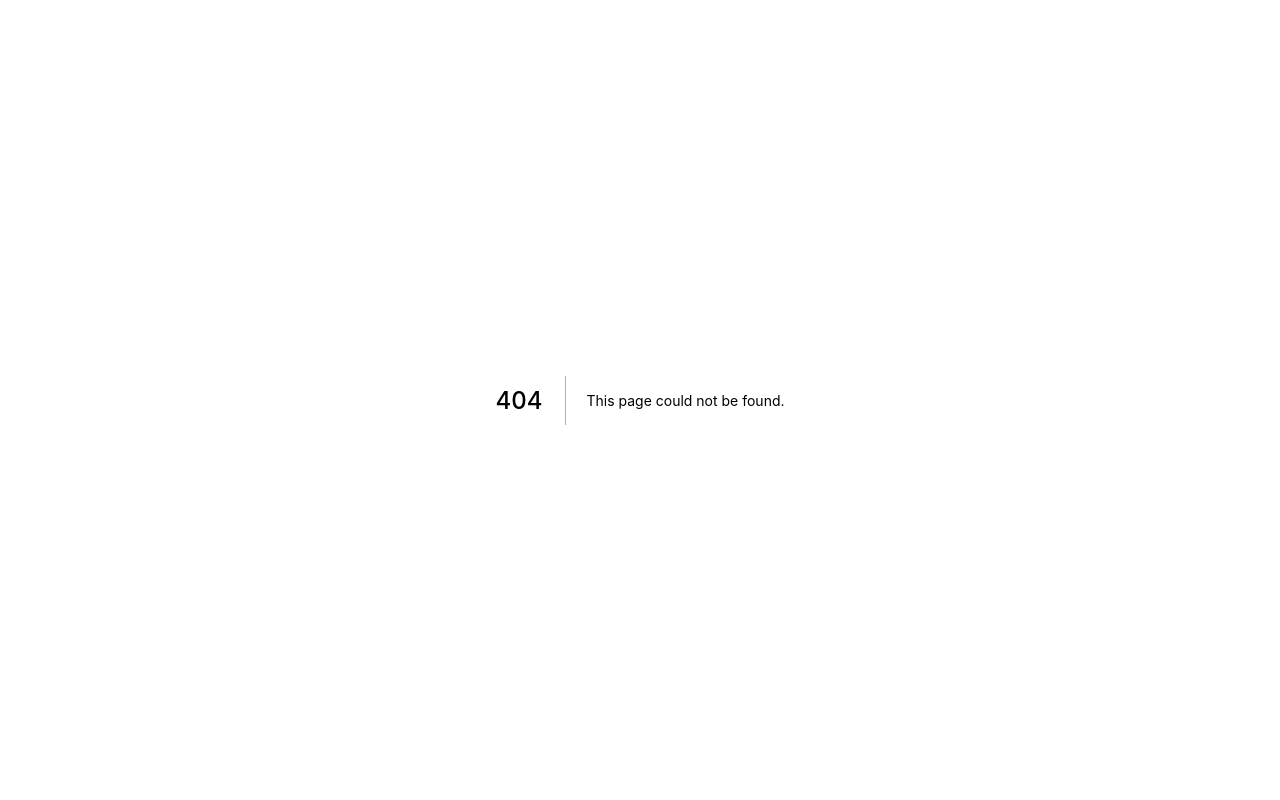
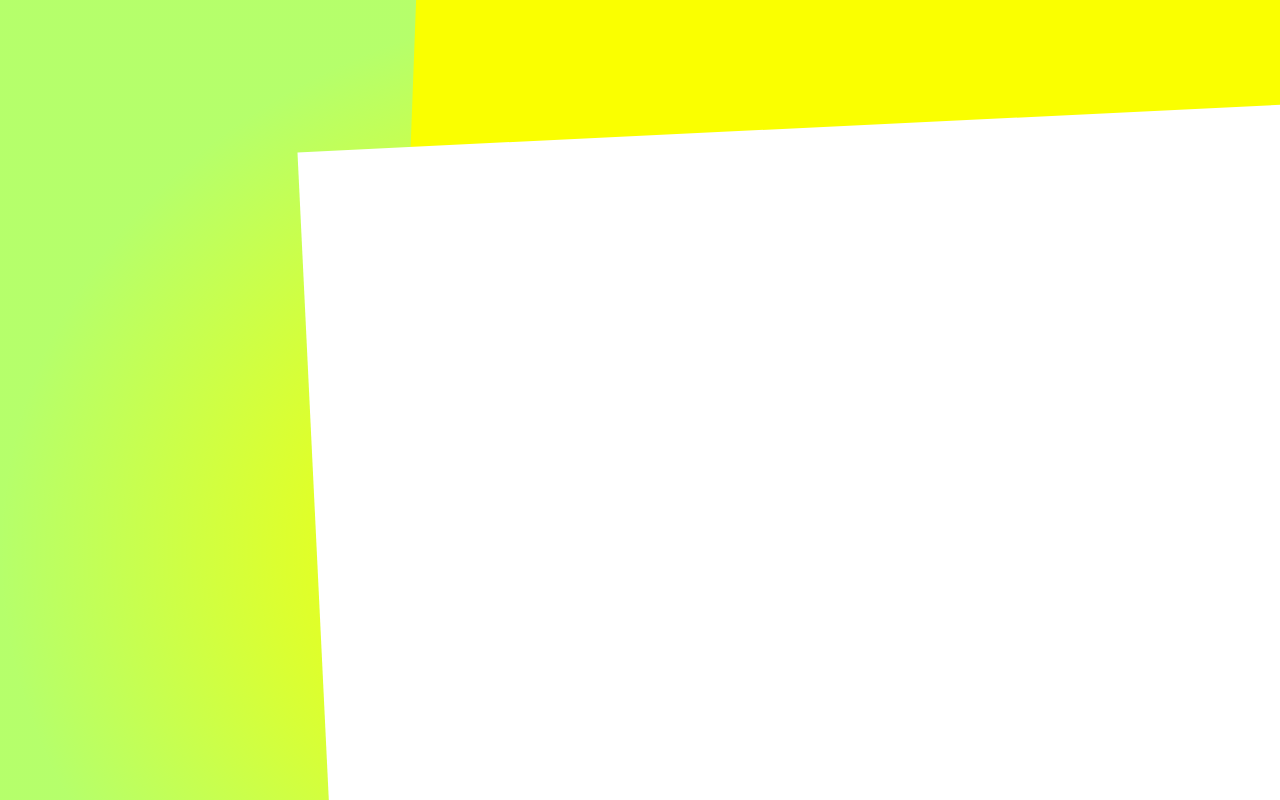
Before and after one commit to itsgratien/job-application-app, a Next.js app in the folder web/: page /dashboard in a window 1280 px wide. Before the commit this address had no page. Shown: the top 800 px of the page. Built offline with nearby package versions, Linux system fonts and the light colour scheme.

Commit message:
designed dashboard UI

```diff
--- a/web/src/components/ApplicationForm/ApplicationForm.tsx
+++ b/web/src/components/ApplicationForm/ApplicationForm.tsx
@@ -72,14 +72,12 @@ export const ApplicationForm = () => {
           />
         </div>
       </div>
-      <div className={style.section}>
       <button
         type="submit"
         className={classname('outline-none focus:outline-none font-bold', style.submitBtn)}
       >
         Submit
       </button>
-      </div>
     </form>
   );
 };
--- a/web/src/components/ApplicationForm/Style.module.scss
+++ b/web/src/components/ApplicationForm/Style.module.scss
@@ -19,6 +19,7 @@
         margin-bottom: 5px;
         width: 100%;
         padding: 0 1px;
+        background: none;
     }
 
     .fileInput {
@@ -66,5 +67,7 @@
         height: 50px;
         border-radius: 10px;
         font-size: 15px;
+        margin-top: 30px;
+        margin-left: -5px;
     }
 }
--- a/web/src/pages/apply.tsx
+++ b/web/src/pages/apply.tsx
@@ -4,8 +4,11 @@ import style from '../styles/Home.module.scss';
 import classnames from 'classnames';
 import { Layout } from '@/components/Shared/Layout';
 import { ApplicationForm } from '@/components/ApplicationForm/ApplicationForm';
+import { Icon } from '@iconify/react';
+import { useRouter } from 'next/router';
 
 const Apply: NextPage = () => {
+  const router = useRouter();
   return (
     <>
       <Head>
@@ -13,7 +16,14 @@ const Apply: NextPage = () => {
       </Head>
       <Layout>
         <div className={classnames(style.application, 'relative')}>
-          <div className={style.title}>
+          <div className={classnames('flex items-center', style.title)}>
+            <button
+              type="button"
+              className={classnames('outline-none focus:outline-none')}
+              onClick={() => router.push('/')}
+            >
+              <Icon icon="eva:arrow-ios-back-fill" fontSize={60} />
+            </button>
             <span className="font-bold">Application Form</span>
           </div>
           <div className={classnames(style.form, 'bg-white')}>
--- /dev/null
+++ b/web/src/pages/dashboard.tsx
@@ -0,0 +1,32 @@
+import type { NextPage } from 'next';
+import Head from 'next/head';
+import style from '../styles/Dashboard.module.scss';
+import { Layout } from '@/components/Shared/Layout';
+import classname from 'classnames';
+
+const Dashboard: NextPage = () => {
+  return (
+    <>
+      <Head>
+        <title>Simple Job Application System</title>
+      </Head>
+      <Layout>
+        <div className={style.header}>
+          <ul>
+            <li>
+              <span>Applicants</span>
+            </li>
+            <li>
+              <button type='button'>Logout</button>
+            </li>
+          </ul>
+        </div>
+        <div className={classname(style.dashboard)}>
+          <div className={classname(style.showcase)}></div>
+        </div>
+      </Layout>
+    </>
+  );
+};
+
+export default Dashboard;
--- /dev/null
+++ b/web/src/styles/Dashboard.module.scss
@@ -0,0 +1,25 @@
+.dashboard {
+  margin-top: 60px;
+}
+.showcase {
+  height: 100vh;
+  margin-left: -80px;
+  position: relative;
+  &::after {
+    content: '';
+    position: absolute;
+    background-color: white;
+    transform: rotate(-2.77deg);
+    height: 120%;
+    width: 120%;
+  }
+}
+
+.header {
+  padding-left: 300px;
+  padding-right: 69px;
+  ul {
+    display: flex;
+    justify-content: space-between;
+  }
+}
--- a/web/src/styles/Home.module.scss
+++ b/web/src/styles/Home.module.scss
@@ -43,8 +43,9 @@
   .form{
       padding: 50px 40px;
       border-radius: 20px;
-      margin-top: 69px;
+      margin-top: 30px;
       width: 800px;
       margin-left: 110px;
+      margin-bottom: 80px;
   }
 }
```
Lines whose indentation alone changed are shown as unchanged.
